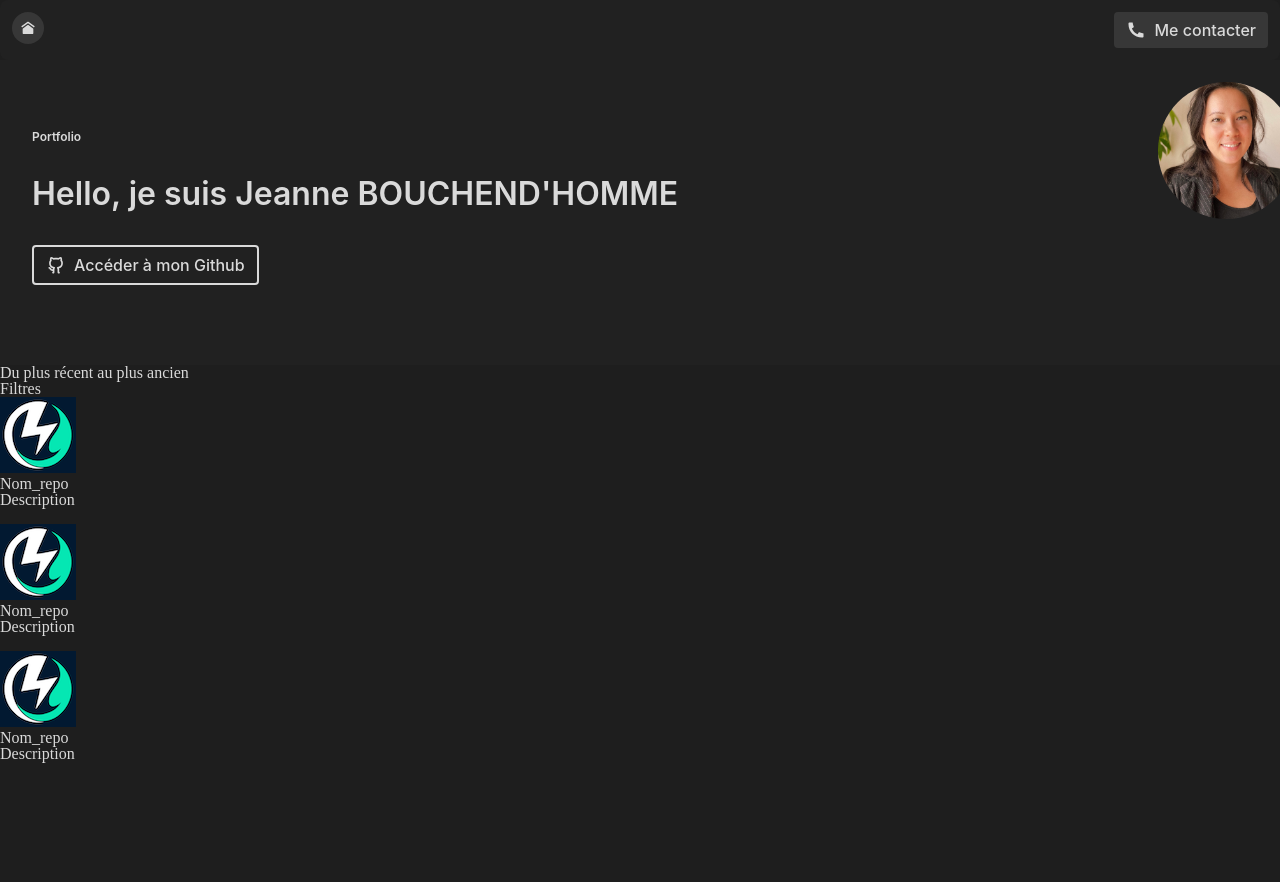
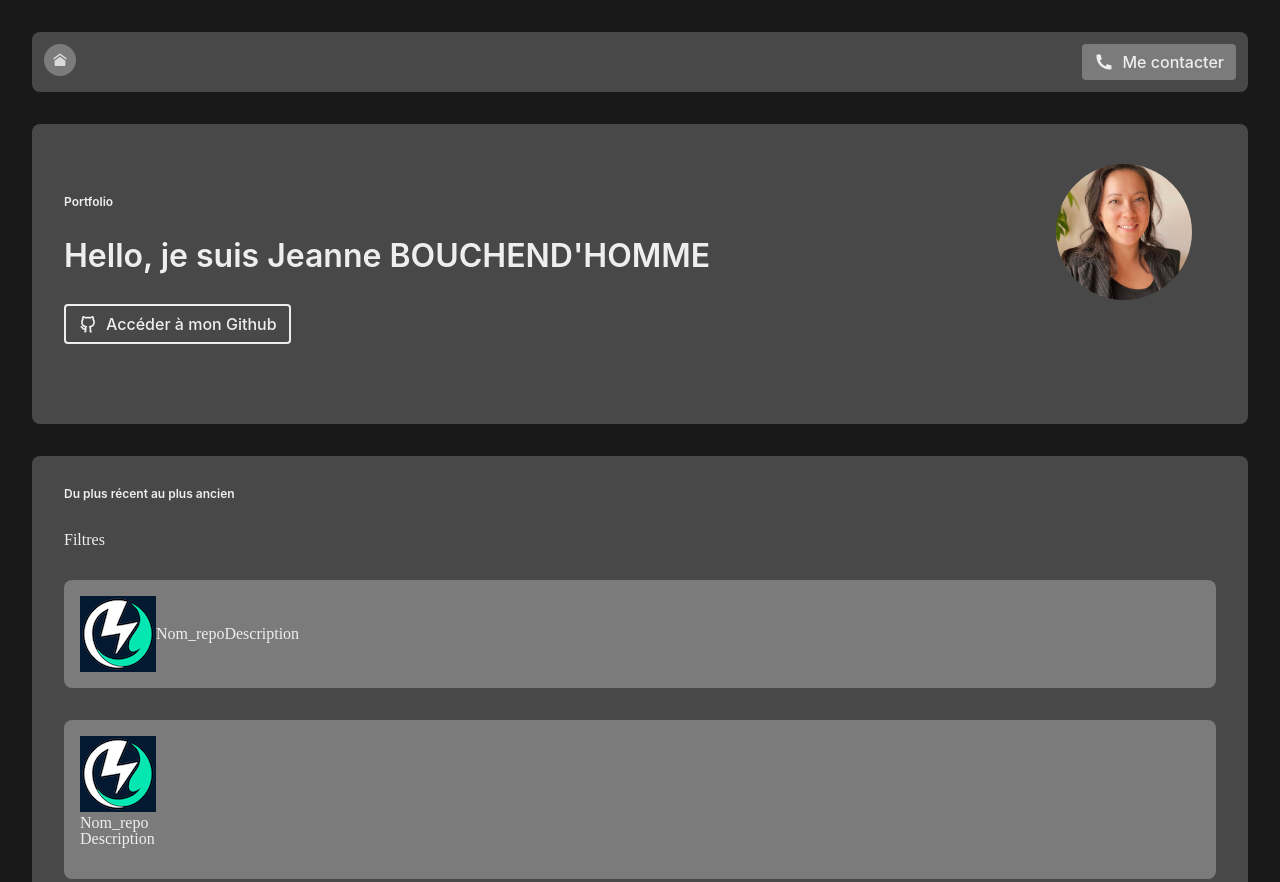
Before and after one commit to jeanne-bdh/portfolio-github, a website with bundled scripts: page index.html in a window 1280 px wide. Shown: the top 882 px of the page. Before the commit the page ends 800 px from the top, so only its background shows below. Built offline with nearby package versions, Linux system fonts and the light colour scheme; no server answers; files whose address does not match are found by name.

Commit message:
update scss

```diff
--- a/index.html
+++ b/index.html
@@ -48,11 +48,23 @@
             </div>
         </section>
 
-        <section>
-            <p>Du plus récent au plus ancien</p>
+        <section class="projects">
+            <p class="projects__subtitle">Du plus récent au plus ancien</p>
             <p>Filtres</p>
 
-            <ul>
+            <ul class="projects__card">
+                <li class="projects__items">
+                    <img src="/assets/images/logo_ecoride.png" alt="logo">
+                    <h2 class="js-home-repo-title">Nom_repo</h2>
+                    <p class="js-home-repo-description">Description</p>
+                    <div class="js-home-repo-tag"></div>
+                    <a href="project.html">
+                        <img style="width: 20px;" src="/assets/icons/arrow-right-line.svg" alt="">
+                    </a>
+                </li>
+            </ul>
+
+            <ul class="projects__card">
                 <li>
                     <img src="/assets/images/logo_ecoride.png" alt="logo">
                     <h2 class="js-home-repo-title">Nom_repo</h2>
@@ -64,19 +76,7 @@
                 </li>
             </ul>
 
-            <ul>
-                <li>
-                    <img src="/assets/images/logo_ecoride.png" alt="logo">
-                    <h2 class="js-home-repo-title">Nom_repo</h2>
-                    <p class="js-home-repo-description">Description</p>
-                    <div class="js-home-repo-tag"></div>
-                    <a href="project.html">
-                        <img style="width: 20px;" src="/assets/icons/arrow-right-line.svg" alt="">
-                    </a>
-                </li>
-            </ul>
-
-            <ul>
+            <ul class="projects__card">
                 <li>
                     <img src="/assets/images/logo_ecoride.png" alt="logo">
                     <h2 class="js-home-repo-title">Nom_repo</h2>
@@ -91,6 +91,10 @@
 
     </main>
 
+    <footer class="footer">
+        <a href=""><p>Mentions légales</p></a>
+    </footer>
+
     <script type="module" src="/assets/app.js"></script>
 
 </body>
--- a/sass/abstracts/_functions.scss
+++ /dev/null
@@ -1,6 +0,0 @@
-@use "sass:math";
-
-@function Rem($pixel) {
-    $conversion: math.div($pixel, 16);
-    @return #{$conversion}rem;
-}
--- a/sass/abstracts/_main.scss
+++ /dev/null
@@ -1,3 +0,0 @@
-@forward "./functions";
-@forward "./mixins";
-@forward "./variables";
--- a/sass/abstracts/_mixins.scss
+++ b/sass/abstracts/_mixins.scss
@@ -1,12 +1,20 @@
+@use "variables" as var;
+
 @mixin font($font-size, $font-weight) {
     font-family: 'Inter', sans-serif;
     font-size: $font-size;
     font-weight: $font-weight;
 }
 
-@mixin cicle ($size) {
+@mixin circle ($size) {
     width: $size;
     height: $size;
     border-radius: 100%;
     overflow: hidden;
 }
+
+@mixin greyBlock () {
+    background-color: var.$grey;
+    border-radius: 0.5rem;
+    margin: 2rem;
+}
--- a/sass/abstracts/_variables.scss
+++ b/sass/abstracts/_variables.scss
@@ -1,5 +1,5 @@
 /* Colors */
-$black: #1e1e1e;
-$grey: #212121;
-$light-grey: #373737;
-$white: #dadada;
+$black: #191919;
+$grey: #484848;
+$light-grey: #7B7B7B;
+$white: #EEEEEE;
--- a/sass/app.scss
+++ b/sass/app.scss
@@ -2,10 +2,12 @@
 @use "base/reset-custom";
 
 @use "layout/header";
+@use "layout/footer";
 
 @use "page/home";
 
-@use "abstracts/main";
+@use "abstracts/variables";
+@use "abstracts/mixins";
 
 @use "components/button";
 @use "components/hero";
--- a/sass/components/_hero.scss
+++ b/sass/components/_hero.scss
@@ -1,31 +1,32 @@
-@use "../abstracts/main" as abs;
+@use "../abstracts/variables" as var;
+@use "../abstracts/mixins" as mixin;
 
 .hero {
+    @include mixin.greyBlock();
     position: relative;
-    background-color: abs.$grey;
-    color: abs.$white;
-    padding: abs.Rem(71) 2rem 5rem;
+    color: var.$white;
+    padding: 4.5rem 2rem 5rem;
 
     &__subtitle {
-        @include abs.font(0.75rem, 600);
-        margin-bottom: abs.Rem(35);
+        @include mixin.font(0.75rem, 600);
+        margin-bottom: 2rem;
     }
 
     &__title {
-        @include abs.font(2rem, 600);
-        margin-bottom: abs.Rem(35);
+        @include mixin.font(2rem, 600);
+        margin-bottom: 2rem;
     }
 
     &__description {
-        @include abs.font(0.75rem, 400);
-        margin-bottom: abs.Rem(32);
+        @include mixin.font(0.75rem, 400);
+        margin-bottom: 2rem;
     }
 
     &__photo {
         position: absolute;
-        top: abs.Rem(22);
-        right: abs.Rem(-15);
-        @include abs.cicle(abs.Rem(137));
+        top: 2.5rem;
+        right: 3.5rem;
+        @include mixin.circle(8.5rem);
 
         img {
             width: 100%;
--- /dev/null
+++ b/sass/layout/_footer.scss
@@ -0,0 +1,7 @@
+@use "../abstracts/variables" as var;
+@use "../abstracts/mixins" as mixin;
+
+.footer {
+    @include mixin.greyBlock();
+    padding: 1.5rem;
+}
--- a/sass/layout/_header.scss
+++ b/sass/layout/_header.scss
@@ -2,14 +2,13 @@
 @use "../abstracts/mixins" as mixin;
 
 .header {
-    background-color: var.$grey;
-    border-radius: 0.5rem;
+    @include mixin.greyBlock();
     padding: 0.75rem;
     display: flex;
     justify-content: space-between;
 
     &__back-home {
-        @include mixin.cicle(2rem);
+        @include mixin.circle(2rem);
         background-color: var.$light-grey;
         display: flex;
         justify-content: center;
--- a/sass/page/_home.scss
+++ b/sass/page/_home.scss
@@ -1,5 +1,28 @@
 @use "../abstracts/variables" as var;
+@use "../abstracts/mixins" as mixin;
 
 .home {
     background-color: var.$black;
 }
+
+.projects {
+    @include mixin.greyBlock();
+    padding: 2rem;
+
+    &__card {
+        background-color: var.$light-grey;
+        border-radius: 0.5rem;
+        padding: 1rem;
+        margin: 2rem 0;
+    }
+
+    &__items {
+        display: flex;
+        align-items: center;
+    }
+
+    &__subtitle {
+        @include mixin.font(0.75rem, 600);
+        margin-bottom: 2rem;
+    }
+}
```
Also changed, not shown: assets/css/app.css, 3 other files.
